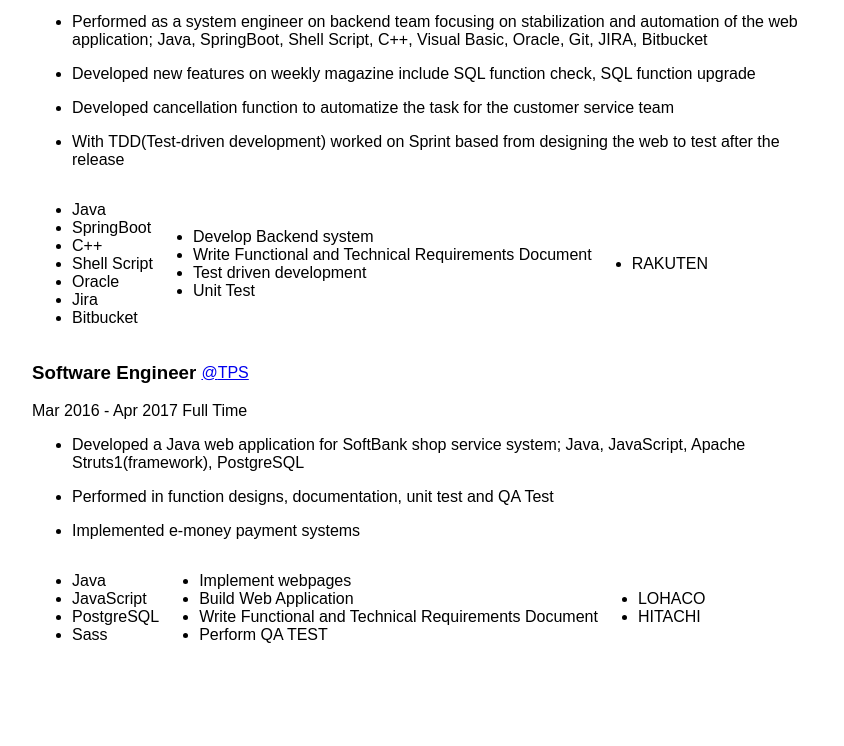
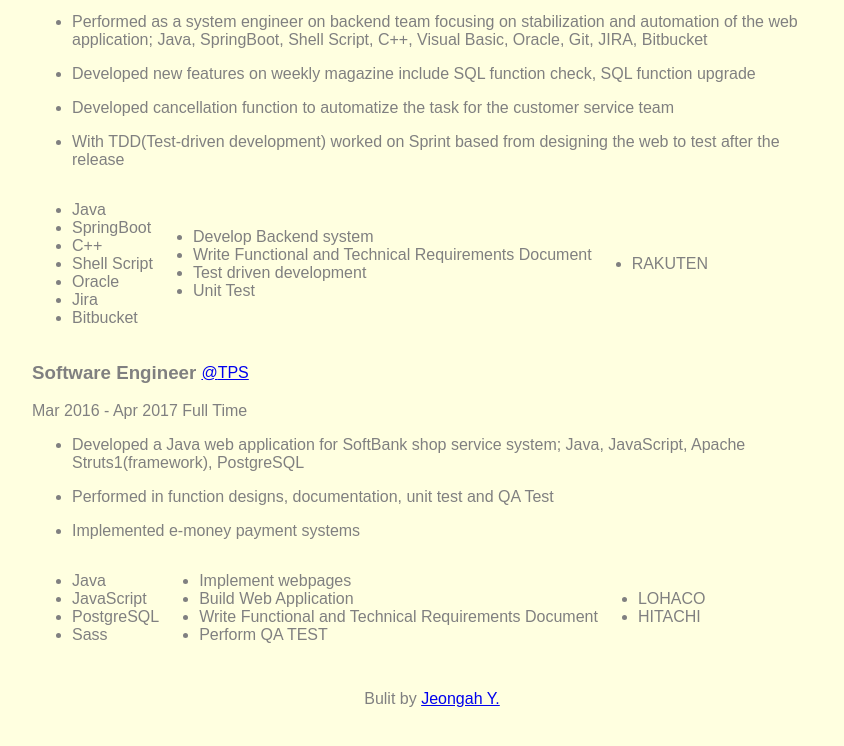
Before and after one commit to jeongahyi/my-portfolio-site, a Gatsby site: page /experience in a window 1280 px wide. Shown: the part 751-1497 px from the top of the page, without its empty margins (208-1052 px from the left). Before the commit the page ends 1419 px from the top, so only its background shows below. Built offline with nearby package versions, Linux system fonts and the light colour scheme; Gatsby itself is replaced by a stand-in of ours.

Commit message:
Add footer & header components

```diff
--- a/gatsby-config.js
+++ b/gatsby-config.js
@@ -1,6 +1,7 @@
 module.exports = {
   siteMetadata: {
-    title: "Yi Jeongah",
+    title: "Jeongah Y.",
+    url: "https://github.com/jeongahyi",
   },
   plugins: [
     "gatsby-plugin-gatsby-cloud",
--- /dev/null
+++ b/src/components/footer.js
@@ -0,0 +1,33 @@
+import React from 'react'
+import { useStaticQuery, graphql } from 'gatsby'
+
+const Footer = () => {
+    const data = useStaticQuery(graphql`
+        query {
+            site {
+                siteMetadata {
+                    title,
+                    url
+                }
+            }
+        }
+    `)
+    const { title, url } = data.site.siteMetadata;
+    return (
+        <footer style={{
+            display: "flex",
+            justifyContent: "center",
+            marginTop: "auto",
+            bottom: "0",
+            padding: "30px",
+            position: "relative"
+        }}>
+          <span>
+            Bulit by&nbsp;
+            <a href={url}>{title}</a>
+          </span>
+        </footer>
+    )
+}
+
+export default Footer
--- /dev/null
+++ b/src/components/header.js
@@ -0,0 +1,43 @@
+import React from 'react'
+import { Link, useStaticQuery, graphql } from 'gatsby'
+
+const Header = () => {
+  const data = useStaticQuery(graphql`
+    query {
+      site {
+        siteMetadata {
+          title
+        }
+      }
+    }
+  `)
+
+    return (
+      <header className="nav-container">
+        <Link to="/" >
+          <p className="site-title">{data.site.siteMetadata.title}</p>
+        </Link>
+        <nav>
+          <ul className="nav-links">
+            <li className="nav-link-item">
+              <Link to="/about">
+                About
+              </Link>
+            </li>
+            <li className="nav-link-item">
+              <Link to="/experience">
+                Experience
+              </Link>
+            </li>
+            <li className="nav-link-item">
+              <Link to="/projects">
+                Projects
+              </Link>
+            </li>
+          </ul>
+        </nav>
+      </header>
+    )
+}
+
+export default Header
--- a/src/components/layout.js
+++ b/src/components/layout.js
@@ -1,55 +1,23 @@
-import * as React from 'react'
+import React from 'react'
 import PropTypes from 'prop-types'
-import { Link, useStaticQuery, graphql } from 'gatsby'
-import '../style/main.scss';
+import Header from './header'
+import Footer from './footer'
+import '../style/main.scss'
 
 const Layout = ({ pageTitle, children }) => {
-  const data = useStaticQuery(graphql`
-      query {
-        site {
-          siteMetadata {
-            title
-          }
-        }
-      }
-  `)
-
   return (
-    <main className="container">
-      <title>{pageTitle} | {data.site.siteMetadata.title}</title>
-      <div className="nav-container">
-        <Link to="/" >
-          <p className="site-title">{data.site.siteMetadata.title}</p>
-        </Link>
-        <nav>
-          <ul className="nav-links">
-            <li className="nav-link-item">
-              <Link to="/about" className="nav-link-text">
-                About
-              </Link>
-            </li>
-            <li className="nav-link-item">
-              <Link to="/experience" className="nav-link-text">
-                Experience
-              </Link>
-            </li>
-            <li className="nav-link-item">
-              <Link to="/projects" className="nav-link-text">
-                Projects
-              </Link>
-            </li>
-          </ul>
-        </nav>
-      </div>
-      {/* <h1 className={heading}>{pageTitle}</h1> */}
-      {children}
-    </main>
+    <div className="container">
+      <title>{pageTitle}</title>
+      <Header />
+      <main>{children}</main>
+      <Footer />
+    </div>
   )
 }
 
 Layout.propTypes = {
   pageTitle: PropTypes.string,
   children: PropTypes.element,
-};
+}
 
 export default Layout
--- a/src/pages/experience.js
+++ b/src/pages/experience.js
@@ -2,12 +2,13 @@ import React from 'react'
 import PropTypes from 'prop-types'
 import Fade from 'react-reveal/Fade'
 import { graphql } from 'gatsby'
-import Layout from '../components/layout'
+import Layout from '../components/layout';
 
 const ExperiencePage = ({ data }) => {
   const jobs = data.allMarkdownRemark.edges
   return (
     <Layout pageTitle="Experience">
+      <div>
       {
         jobs.map(({ node }, i) => (
           <div key={node.frontmatter.company}>
@@ -15,7 +16,7 @@ const ExperiencePage = ({ data }) => {
               <Fade
                 bottom
                 duration={1000}
-                delay={i * 300}
+                delay={i * 200}
                 distance="30px"
               >
                 <h3>{node.frontmatter.title}&nbsp;</h3>
@@ -26,7 +27,7 @@ const ExperiencePage = ({ data }) => {
               <Fade
                 bottom
                 duration={1100}
-                delay={i * 300 + 100}
+                delay={i * 200 + 100}
                 distance="30px"
               >
                 <span>{node.frontmatter.range}&nbsp;</span>
@@ -37,7 +38,7 @@ const ExperiencePage = ({ data }) => {
               <Fade
                 bottom
                 duration={1200}
-                delay={i * 300 + 200}
+                delay={i * 200 + 200}
                 distance="30px"
               >
                 <div dangerouslySetInnerHTML={{ __html: node.html }} />
@@ -47,7 +48,7 @@ const ExperiencePage = ({ data }) => {
               <Fade
                 bottom
                 duration={1200}
-                delay={i * 300 + 300}
+                delay={i * 200 + 300}
                 distance="30px"
               >
                 <ul>
@@ -70,6 +71,7 @@ const ExperiencePage = ({ data }) => {
           </div>
         ))
       }
+      </div>
     </Layout>
   )
 }
--- a/src/style/_layout.scss
+++ b/src/style/_layout.scss
@@ -1,6 +1,9 @@
 .container {
+    display: flex;
+    flex-direction: column;
     margin: auto;
     max-width: 800px;
+    min-height: 100vh;
     font-family: sans-serif;
     .nav-container {
         display: flex;
@@ -21,9 +24,6 @@
     padding-left: 0;
     .nav-link-item {
         padding-right: 2rem;
-        .nav-link-text {
-            color: black;
-        }
     }
 }
 
--- a/src/style/main.scss
+++ b/src/style/main.scss
@@ -1,3 +1,8 @@
 @import './layout';
 @import './projects';
 @import './experience';
+
+body {
+    background: lightyellow;
+    color: gray;
+}
```
